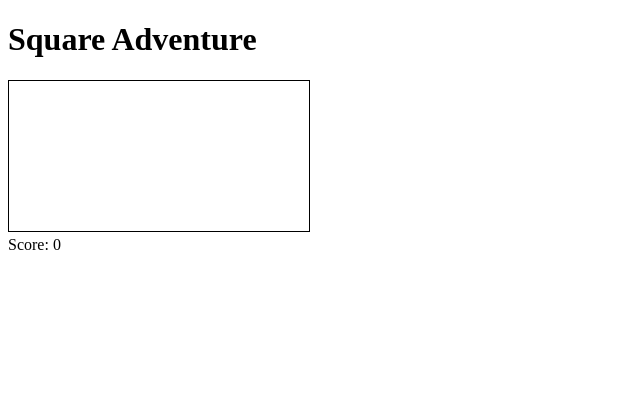
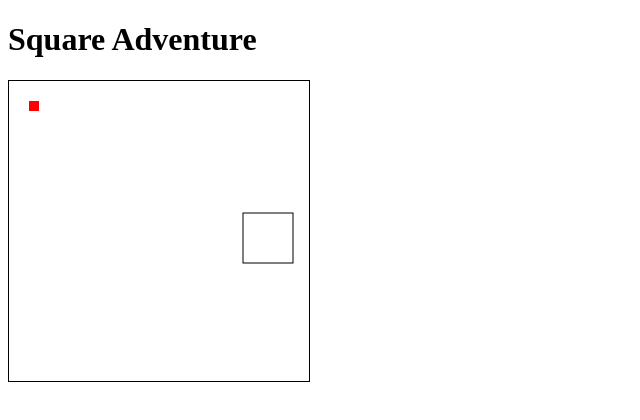
Before and after one commit to jgitterman/Codecademy_Javascript-Game_Livestream, a plain HTML site: page index.html in a window 1280 px wide. Shown: the whole page, without its empty margins (0-640 px from the left). Drawn offline with Linux system fonts and the light colour scheme.

Commit message:
got the score feature to work

```diff
--- a/assets/CSS/style.css
+++ b/assets/CSS/style.css
@@ -1,3 +1,4 @@
+/* Style the canvas */
 canvas {
   border: 1px solid black;
 }
--- a/assets/Javascript/app.js
+++ b/assets/Javascript/app.js
@@ -0,0 +1,58 @@
+// Display the canvas
+const canvas = document.querySelector("canvas");
+canvas.width = 300;
+canvas.height = 300;
+const ctx = canvas.getContext("2d")
+
+// store variables
+let play_x = 20
+let play_y = 20
+let base_x = Math.floor(Math.random() * 250)
+let base_y = Math.floor(Math.random() * 250)
+var wins = 0;
+var winsText = document.getElementById("score");
+
+// Create and style pixle
+ctx.fillStyle = "red"
+ctx.fillRect(play_x, play_y, 10, 10)
+
+// Create randomly generated container
+ctx.strokeRect(base_x, base_y, 50, 50)
+
+// Create function to recreate pixle on each keystroke
+function step() {
+  ctx.clearRect(0, 0, 300, 300)
+  ctx.fillStyle = "red";
+  ctx.fillRect(play_x, play_y, 10, 10);
+
+  ctx.strokeRect(base_x, base_y, 50, 50);
+  requestAnimationFrame(step);
+
+  if (play_x >= base_x && play_x <= base_x + 50 && play_y >= base_y && play_y <= base_y + 50) {
+    console.log(score++)
+    base_x = Math.floor(Math.random() * 250);
+    base_y = Math.floor(Math.random() * 250);
+    wins++;
+    winsText.textContent = "Wins: " + wins;
+  }
+}
+requestAnimationFrame(step);
+
+
+
+// Create a function to move the pixle
+function handleInput(event) {
+  const key = event.key
+  if (key === "a") {
+    play_x -= 5;
+  } else if (key === "s") {
+    play_y += 5;
+  } else if (key === "d") {
+    play_x += 5;
+  } else if (key === "w") {
+    play_y -= 5;
+  }
+}
+
+// Create an eventListner to move the pixle on keypress
+document.addEventListener("keypress", handleInput)
--- a/index.html
+++ b/index.html
@@ -8,15 +8,21 @@
   <title>Livestream</title>
   <link rel="stylesheet" href="assets/CSS/style.css">
 </head>
+
 <body>
 
+  <!-- Create Heading -->
   <h1>Square Adventure</h1>
+
+  <!-- Create a main seciton to store canvas -->
   <main>
     <canvas></canvas>
   </main>
 
-  <section>Score: <span>0</span></section>
+  <!-- Create a section to store score -->
+  <p id="score"></p>
 
-<script src="assets/Javascript/app.js"></script>
+  <script src="assets/Javascript/app.js"></script>
 </body>
+
 </html>
```
